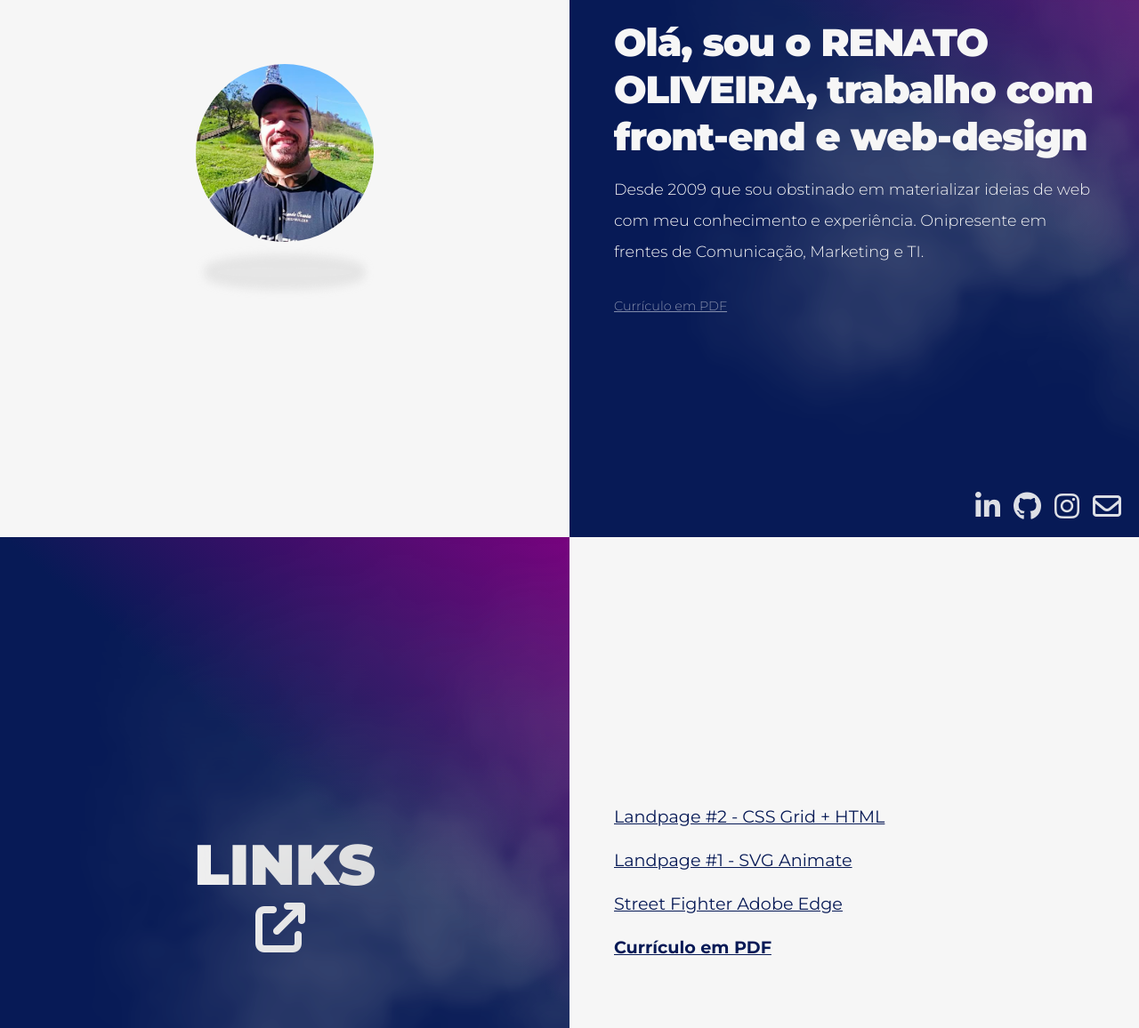
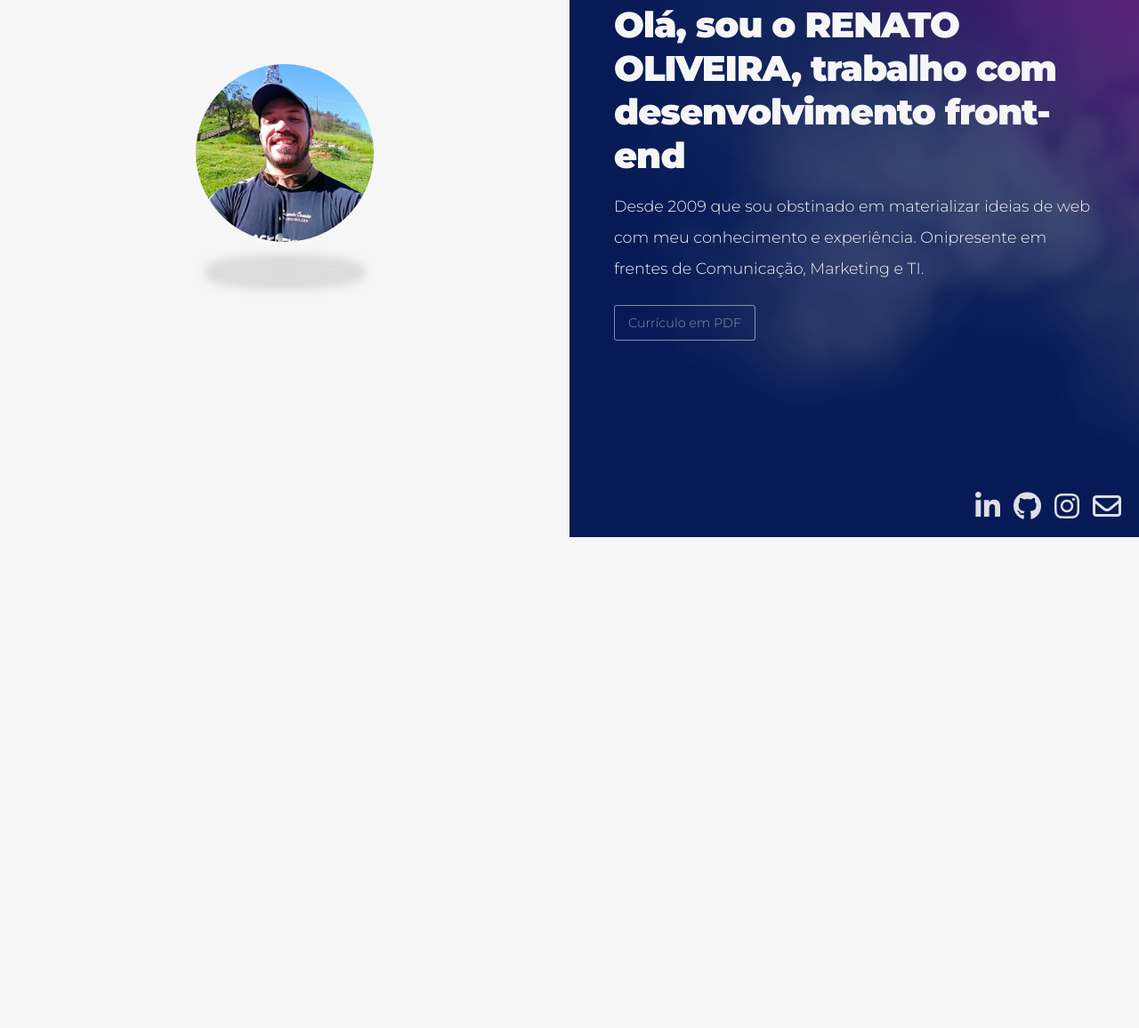
Before and after one commit to renato7oliveira/renato-oliveira-portfolio, a plain HTML site: page src/index.html in a window 1280 px wide. Shown: the part 196-1352 px from the top of the page at 89% size. After the commit the page ends 800 px from the top, so only its background shows below. Drawn offline with Linux system fonts and the light colour scheme.

Commit message:
Remove links

```diff
--- a/src/assets/css/style.css
+++ b/src/assets/css/style.css
@@ -60,10 +60,9 @@ figure::after {
   height: 10px;
   display: block;
   margin: 25px auto;
-  background-color: var(--color-white);
-  background-color: rgba(204, 204, 204, 0.4);
+  background-color: rgba(204, 204, 204, 0.6);
   border-radius: 100%;
-  box-shadow: 0 0 10px 15px rgba(204, 204, 204, 0.4);
+  box-shadow: 0 0 10px 15px rgba(204, 204, 204, 0.6);
 }
 
 .cloud-animate, .modal {
@@ -76,7 +75,7 @@ figure::after {
   z-index: 1;
 }
 .cloud-animate h1, .modal h1 {
-  font-size: 2.7rem;
+  font-size: 2.5rem;
   font-weight: 900;
   letter-spacing: -1px;
 }
@@ -87,12 +86,15 @@ figure::after {
   margin-top: 15px;
 }
 .cloud-animate a, .modal a {
+  border: 1px solid rgba(255, 255, 255, 0.5);
+  border-radius: 3px;
   color: rgba(255, 255, 255, 0.5);
   font-size: 0.9rem;
-  text-decoration: underline;
+  padding: 10px 15px;
+  text-decoration: none;
 }
 .cloud-animate a:hover, .modal a:hover {
-  color: #fff;
+  background-color: rgba(255, 255, 255, 0.2);
 }
 .cloud-animate i, .modal i {
   font-size: 1.5rem;
@@ -100,7 +102,7 @@ figure::after {
 }
 
 .cloud-animate::after, .modal::after {
-  animation: animate-cloud 50s ease-in-out infinite alternate;
+  animation: animate-cloud 30s ease-in-out infinite alternate;
   background-image: url("../images/cloud-bg.png");
   background-repeat: no-repeat;
   content: "";
@@ -114,19 +116,6 @@ figure::after {
     transform: translateX(-696px);
   }
 }
-.links article:nth-child(1) {
-  font-size: 2rem;
-  text-align: center;
-  text-transform: uppercase;
-}
-.links article:nth-child(1) h2 {
-  font-size: 4rem;
-  font-weight: 900;
-}
-.links article:nth-child(1) i {
-  font-size: 4rem;
-}
-
 @media (max-width: 900px) {
   .about, .links {
     grid-template-columns: 1fr;
--- a/src/index.html
+++ b/src/index.html
@@ -26,24 +26,10 @@
         </article>
         <article class="cloud-animate">
             <div>
-                <h1>Olá, sou o RENATO OLIVEIRA, trabalho com front-end e web-design</h1>
+                <h1>Olá, sou o RENATO OLIVEIRA, trabalho com desenvolvimento front-end</h1>
                 <p>Desde 2009 que sou obstinado em materializar ideias de web com meu conhecimento e experiência. Onipresente em frentes de Comunicação, Marketing e TI. </p>
                 <p><a href="https://drive.google.com/file/d/1Xc1jfuPX1rzA3627AHtKe_HWVZaeaYr8/view?usp=sharing" target="_blank">Currículo em PDF</a></p>
             </div>
-        </article>
-    </section>
-    <section class="links">
-        <article class="cloud-animate links-ico">
-            <h2>Links</h2>
-            <i class="fa-solid fa-arrow-up-right-from-square"></i>
-        </article>
-        <article>
-            <ul>
-                <li><a href="https://renato7oliveira.github.io/landpage-generica/src/" target="_blank">Landpage #2 - CSS Grid + HTML</a></li>
-                <li><a href="https://renato7oliveira.github.io/svg-animate/src/" target="_blank">Landpage #1 - SVG Animate</a></li>
-                <li><a href="https://renato7oliveira.github.io/street-fighter-audio-project" target="_blank">Street Fighter Adobe Edge</a></li>
-                <li><a href="https://drive.google.com/file/d/1Xc1jfuPX1rzA3627AHtKe_HWVZaeaYr8/view?usp=sharing" target="_blank"><strong>Currículo em PDF</strong></a></li>
-            </ul>
         </article>
     </section>
     <section class="modal">
```
Also changed, not shown: 2 other files.
